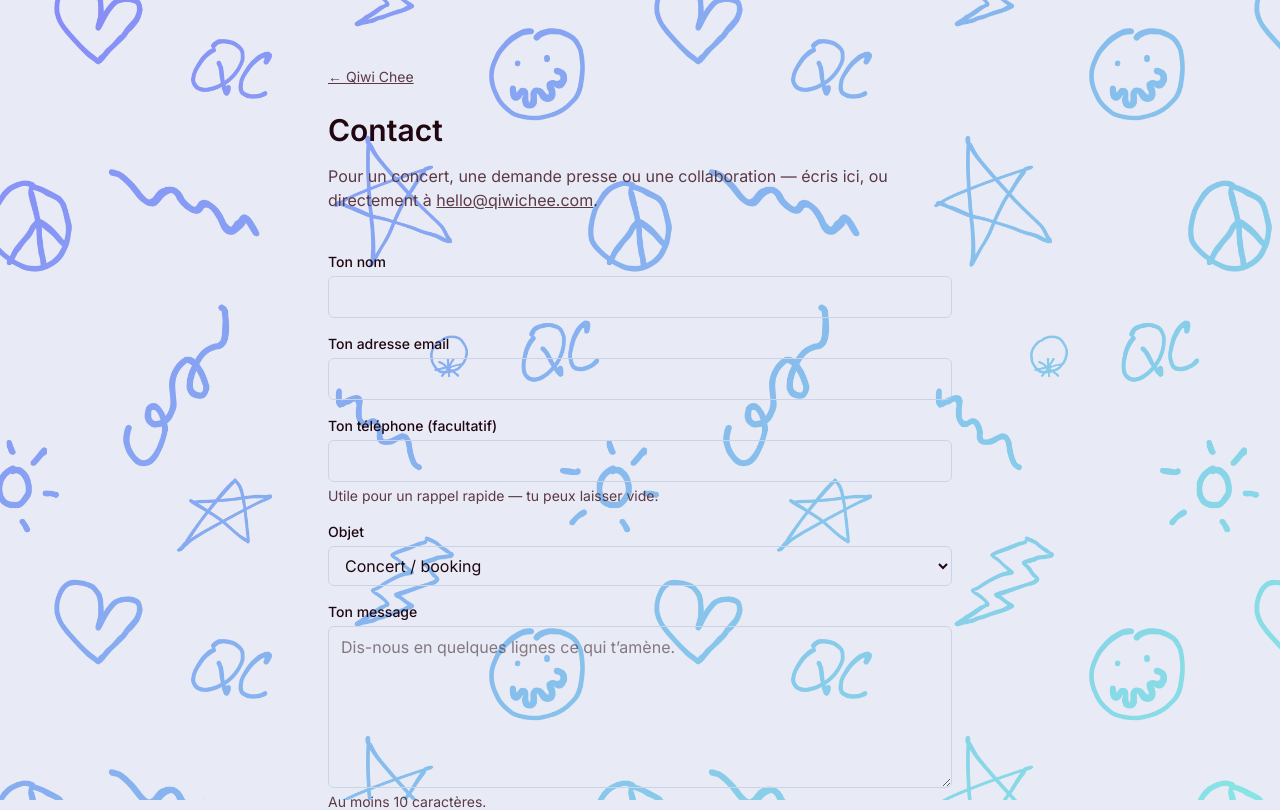
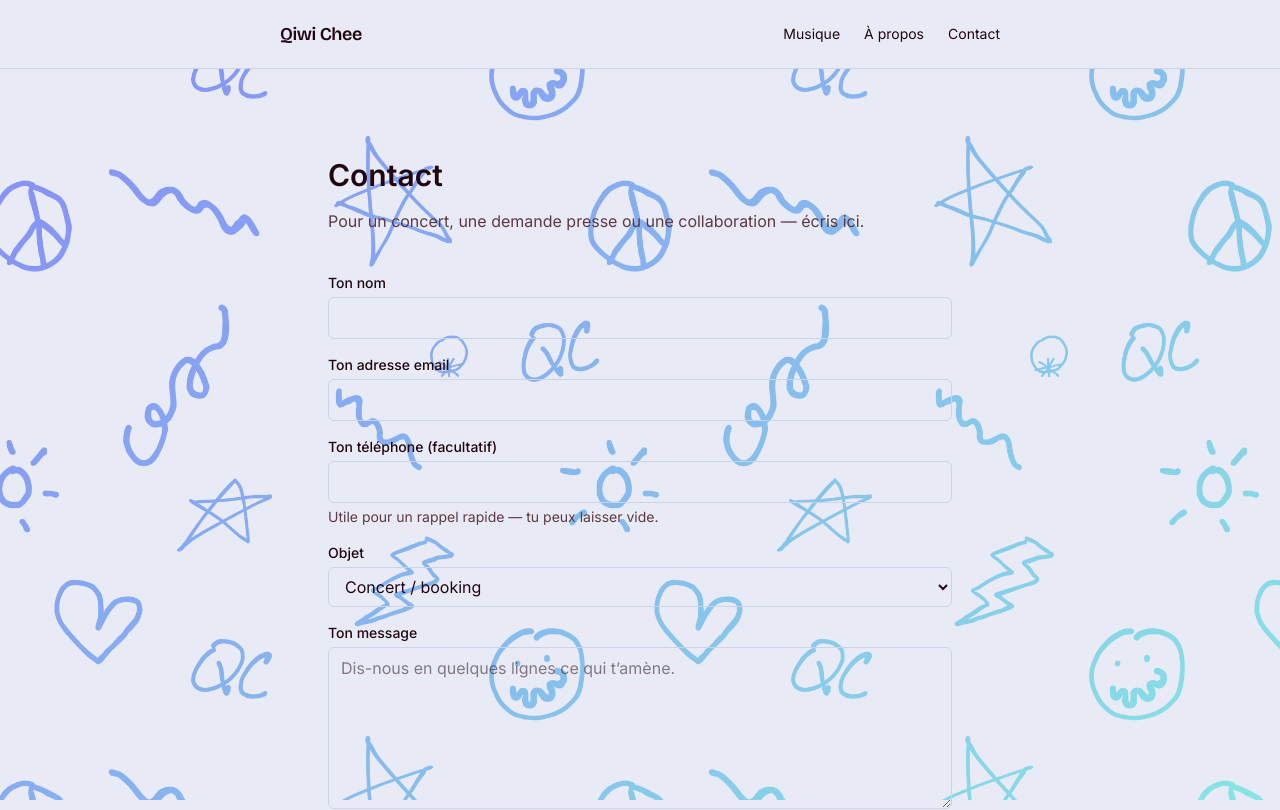
Before and after one commit to bkark/qiwichee, a Next.js app: page /contact in a window 1280 px wide. Shown: the top 810 px of the page. Built offline with nearby package versions, Linux system fonts and the light colour scheme.

Commit message:
3a: nav dans le layout, route group (public), ancres absolues, contact simplifie

```diff
--- a/src/app/contact/page.tsx
+++ b/src/app/(public)/contact/page.tsx
@@ -1,5 +1,5 @@
 // =============================================================================
-// src/app/contact/page.tsx
+// src/app/(public)/contact/page.tsx
 //
 // ★ POURQUOI UNE ADRESSE VISIBLE EN PLUS DU FORMULAIRE.
 //   Un crawler ne remplit pas de formulaire. Un agent IA à qui on demande
@@ -54,24 +54,18 @@ export default function ContactPage() {
         dangerouslySetInnerHTML={{ __html: JSON.stringify(jsonLd) }}
       />
 
-      <a href="/" className="text-sm text-muted underline">← Qiwi Chee</a>
-
       <h1 className="mt-6 text-3xl font-semibold">Contact</h1>
 
-      <p className="mt-4 text-muted">
-        Pour un concert, une demande presse ou une collaboration — écris ici, ou
-        directement à{' '}
-        {/* Un mailto n'est PAS un lien externe : il ne passe pas par
-            ExternalLink. Un target="_blank" sur un mailto laisserait un onglet
-            vide ouvert derrière le client mail. */}
-        <a href={`mailto:${CONTACT_EMAIL}`} className="underline">
-          {CONTACT_EMAIL}
-        </a>
-        .
-      </p>
+              <p className="mt-4 text-muted">
+          Pour un concert, une demande presse ou une collaboration — écris ici.
+        </p>
 
       <div className="mt-10">
         <ContactForm />
+              <p className="mt-8 text-sm text-muted">
+                  Si le formulaire ne fonctionne pas :{' '}
+          <a className="underline" href={`mailto:${CONTACT_EMAIL}`}>{CONTACT_EMAIL}</a>
+      </p>
       </div>
     </main>
   )
--- /dev/null
+++ b/src/app/(public)/layout.tsx
@@ -0,0 +1,14 @@
+import SiteNav from '@/app/components/SiteNav'
+
+export default function PublicLayout({
+  children,
+}: {
+  children: React.ReactNode
+}) {
+  return (
+    <>
+      <SiteNav />
+      {children}
+    </>
+  )
+}
--- a/src/app/page.tsx
+++ b/src/app/(public)/page.tsx
@@ -1,6 +1,6 @@
 import AtelierGate from "@/components/AtelierGate";
-import ReleaseSwitcher from "./components/ReleaseSwitcher";
-import BioSection from "./components/BioSection";
+import ReleaseSwitcher from "@/app/components/ReleaseSwitcher";
+import BioSection from "@/app/components/BioSection";
 import { releases } from "@/data/releases";
 
 // ─────────────────────────────────────────────────────────────
@@ -115,27 +115,6 @@ export default async function Home({ searchParams }: { searchParams: SearchParam
         />
       ))}
 
-      <header className="border-b border-border">
-        <nav
-          aria-label="Primary"
-          className="mx-auto flex max-w-3xl items-center justify-between px-6 py-5"
-        >
-          <span className="font-display text-lg font-semibold tracking-tight">Qiwi Chee</span>
-          <ul className="flex gap-6 text-sm">
-            <li>
-              <a className="hover:underline" href="#music">
-                Musique
-              </a>
-            </li>
-            <li>
-              <a className="hover:underline" href="#about">
-                À propos
-              </a>
-            </li>
-          </ul>
-        </nav>
-      </header>
-
                   <main className="mx-auto md:bg-bg max-w-3xl px-6">
         <section className="py-10" aria-labelledby="hero-heading">
           <h1
--- /dev/null
+++ b/src/app/components/SiteNav.tsx
@@ -0,0 +1,40 @@
+import Link from 'next/link'
+
+export default function SiteNav() {
+  return (
+      <header className="sticky top-0 z-40 border-b border-border bg-bg">
+      <nav
+        aria-label="Primary"
+        className="mx-auto flex max-w-3xl items-center justify-between px-6 py-5"
+      >
+        <Link href="/" className="font-display text-lg font-semibold tracking-tight">
+          Qiwi Chee
+        </Link>
+        <ul className="flex gap-6 text-sm">
+                  {/* ★ <a> DÉLIBÉRÉ sur les ancres : <Link> ne garantit pas le défilement
+            vers l'ancre lors d'un changement de route. Vérifié en local :
+            /contact → « Musique » arrive bien SUR la section. Un rechargement
+            complet est le prix, et il est acceptable pour deux liens. */}
+          <li>
+                        {/* eslint-disable-next-line @next/next/no-html-link-for-pages */}
+            <a className="hover:underline" href="/#music">
+              Musique
+            </a>
+          </li>
+          <li>
+                        {/* eslint-disable-next-line @next/next/no-html-link-for-pages */}
+            <a className="hover:underline" href="/#about">
+              À propos
+            </a>
+          </li>
+          <li>
+            <Link className="hover:underline" href="/contact">
+              Contact
+            </Link>
+          </li>
+
+        </ul>
+      </nav>
+    </header>
+  )
+}
```
Also changed, not shown: 1 other file (tests, documents, lock files or other folders).
